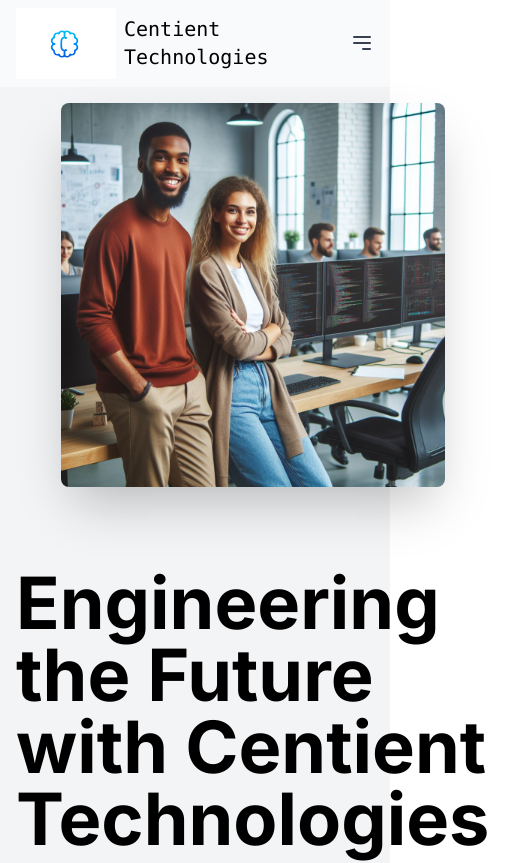
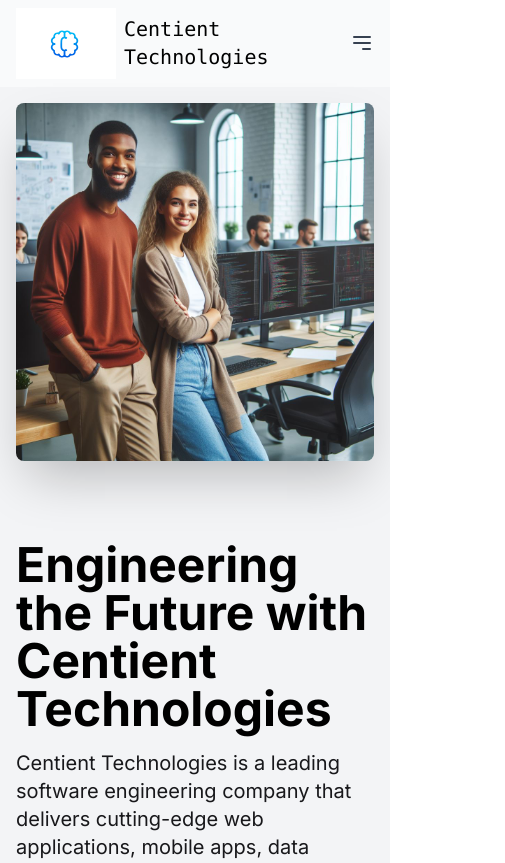
Before and after one commit to Centient-Technologies/Centient-Technologies, a Next.js app: page / in a window 390 px wide. Shown: the top 863 px of the page, 505 px wide, since content can reach past the window. Built offline with nearby package versions, Linux system fonts and the light colour scheme.

Commit message:
add responsiveness to landing page and about page

```diff
--- a/app/about/components/MissionStatementSection/MissionStatementSection.tsx
+++ b/app/about/components/MissionStatementSection/MissionStatementSection.tsx
@@ -9,7 +9,7 @@ const MissionStatementSection = ({ statement }: MissionStatementSectionProps) =>
         <div className="grid w-full items-start bg-center bg-cover bg-gray-100">
             <div className="col-start-1 row-start-1">
                 <div className={`z-0 flex flex-col items-center justify-around max-w-7xl gap-20 p-4 lg:flex-row-reverse`} >
-                    <Image src="/images/mission_statement.webp" className="max-w-sm min-h-fit rounded-lg shadow-2xl" alt='{"mission-statement-img"}' height={500} width={600} />
+                    <Image src="/images/mission_statement.webp" className="w-full max-w-sm min-h-fit rounded-lg shadow-2xl" alt='{"mission-statement-img"}' height={500} width={600} />
                     <div>
                         <h1 className="text-5xl font-bold text-black">Mission statement</h1>
                         <p className="py-4 text-zinc-900" >  {statement}</p>
--- a/app/components/LandingPageSection/LandingPageSection.tsx
+++ b/app/components/LandingPageSection/LandingPageSection.tsx
@@ -10,12 +10,12 @@ interface LandingPageSectionProps {
 
 const LandingPageSection = ({ statement }: LandingPageSectionProps) => {
     return (
-        <div className=" min-h-screen grid w-full items-start bg-center bg-cover bg-gray-100">
+        <div className="min-h-screen grid w-full items-start bg-center bg-cover bg-gray-100">
             <div className="col-start-1 row-start-1">
                 <div className={`z-0 flex flex-col items-center justify-around max-w-7xl m-auto gap-20 p-4 lg:flex-row-reverse`} >
-                    <Image src="/images/people.jpg" className="max-w-sm min-h-fit rounded-lg shadow-2xl" alt='{"mission-statement-img"}' height={500} width={600} />
+                    <Image src="/images/people.jpg" className=" w-full max-w-sm min-h-fit rounded-lg shadow-2xl" alt='{"mission-statement-img"}' height={500} width={600} />
                     <div>
-                        <h1 className="text-7xl font-bold text-black">Engineering the Future with Centient Technologies</h1>
+                        <h1 className="text-5xl font-bold text-black">Engineering the Future with Centient Technologies</h1>
                         <p className="text-xl py-4 text-zinc-900" >  {statement}</p>
                         <Link href={'/services'}>
                             <button className="flex text-white bg-blue-800 rounded-md py-4 px-12 font-medium hover:bg-blue-600 my-0">View All Services</button>
```
